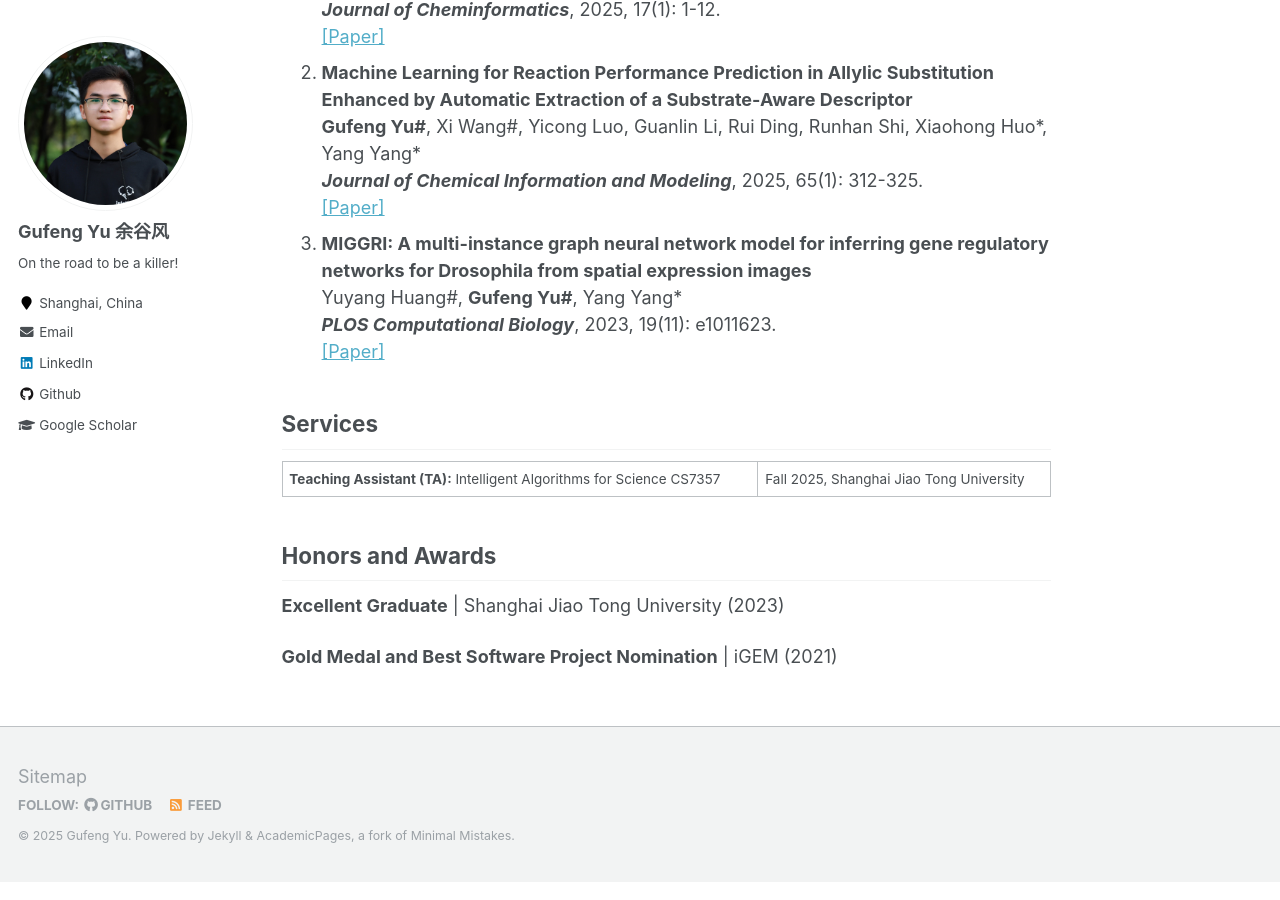
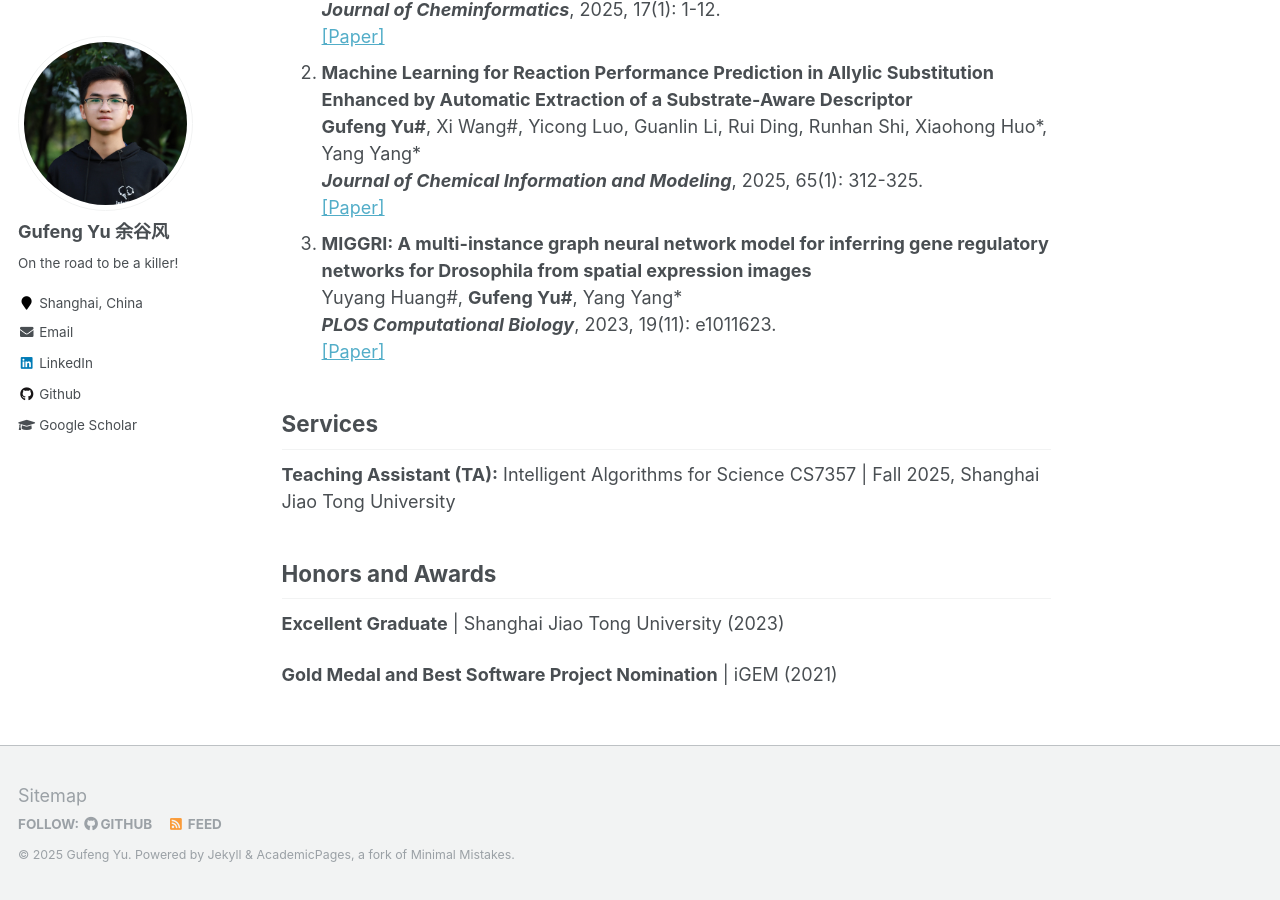
Before and after one commit to GufengYu520/gufengyu520.github.io, a Jekyll site: the page built from _pages/about.md, in a window 1280 px wide and 900 px high, scrolled down 1182 px. Built offline with Jekyll 4.4.1, drawn with Linux system fonts in a browser that asks for light colours.

```diff
--- a/_pages/about.md
+++ b/_pages/about.md
@@ -54,7 +54,7 @@ I am looking for visiting PhD student opportunities in the field of <strong>AI/M
 
 ## Services
 
-**Teaching Assistant (TA):** Intelligent Algorithms for Science CS7357 | Fall 2025, Shanghai Jiao Tong University
+**Teaching Assistant (TA):** Intelligent Algorithms for Science CS7357 \| Fall 2025, Shanghai Jiao Tong University
 
 
 
```
